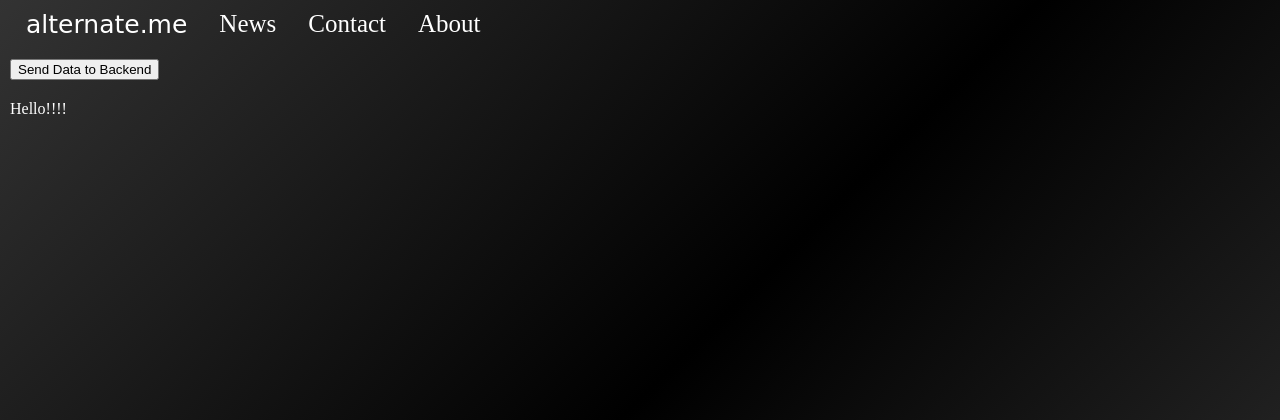
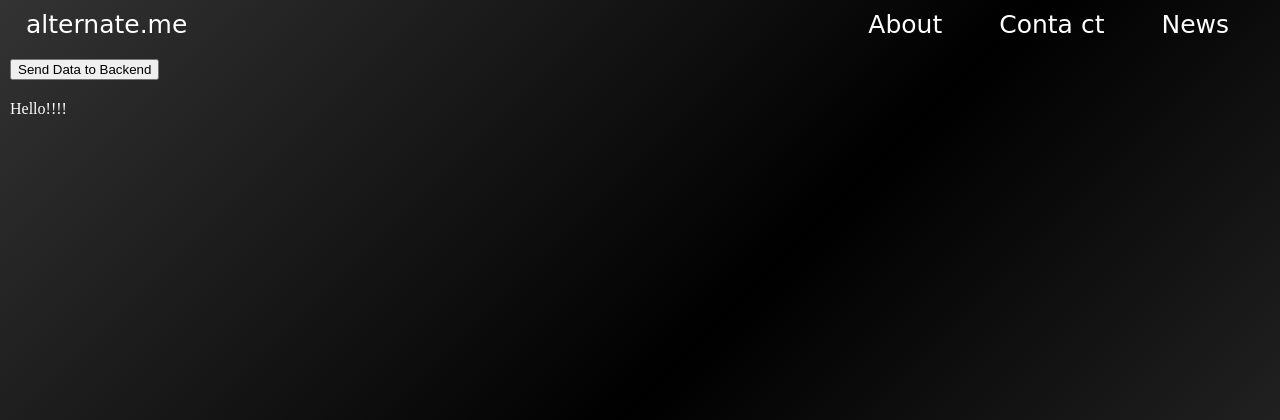
Before and after one commit to Riixardo/alternate.me, a Flask app: page / in a window 1280 px wide. Shown: the top 420 px of the page. Run offline with Flask 3, Linux system fonts and the light colour scheme.

Commit message:
added about me navbar thingy

```diff
--- /dev/null
+++ b/package.json
@@ -0,0 +1,6 @@
+{
+  "dependencies": {
+    "react": "^18.2.0",
+    "react-dom": "^18.2.0"
+  }
+}
--- a/template/home.html
+++ b/template/home.html
@@ -11,14 +11,15 @@
     <!--Navbar:-->
     <div class="navbar">
       <ul>
-        <li><a href="home.html" class="logo"">alternate.me</a></li>
-        <li><a href="news.asp">News</a></li>
-        <li><a href="contact.asp">Contact</a></li>
-        <li><a href="about.asp">About</a></li>
+        <a href="home.html" class="logo">alternate.me</a>
+        <li><a href="news.html" class="logo">News</a></li>
+        <li><a href="contact.asp" class="logo">Conta  ct</a></li>
+        <li><a href="about.html" class="logo">About</a></li>
       </ul>
     </div>
 
     <button onclick="sendRequest()">Send Data to Backend</button>
+
     <p id="response"></p>
     <p>Hello!!!!</p>
 
@@ -48,7 +49,7 @@
                 // This code is executed in case of an error
                 console.error('Error:', error);
             }
-        }
+          }
 
     </script>
   </body>
--- a/template/style.css
+++ b/template/style.css
@@ -23,12 +23,15 @@ body p, button {
     font-family: cursive;
 }
 
-/* Navbar */
-
-.navbar {
-
+.description {
+    text-align: center;
+    font-family: cursive
 }
 
+.description p {
+    color: white;
+    font-size: 50px;
+}
 ul {
     list-style-type: none;
     margin: 0;
@@ -39,10 +42,19 @@ ul {
 
 li {
     display: inline;
-    float: left;
+    float: right;
 }
 
 li a {
+    padding: 14px 16px;
+    margin-right: 25px;
+    text-align: center;
+    color: white;
+    text-decoration: none;
+    font-size: 25px;
+}
+
+a {
     padding: 14px 16px;
     text-align: center;
     color: white;
```
Also changed, not shown: template/about.html (added, +22 -0 lines), template/timeline.html (added, +11 -0 lines), package-lock.json (added).
